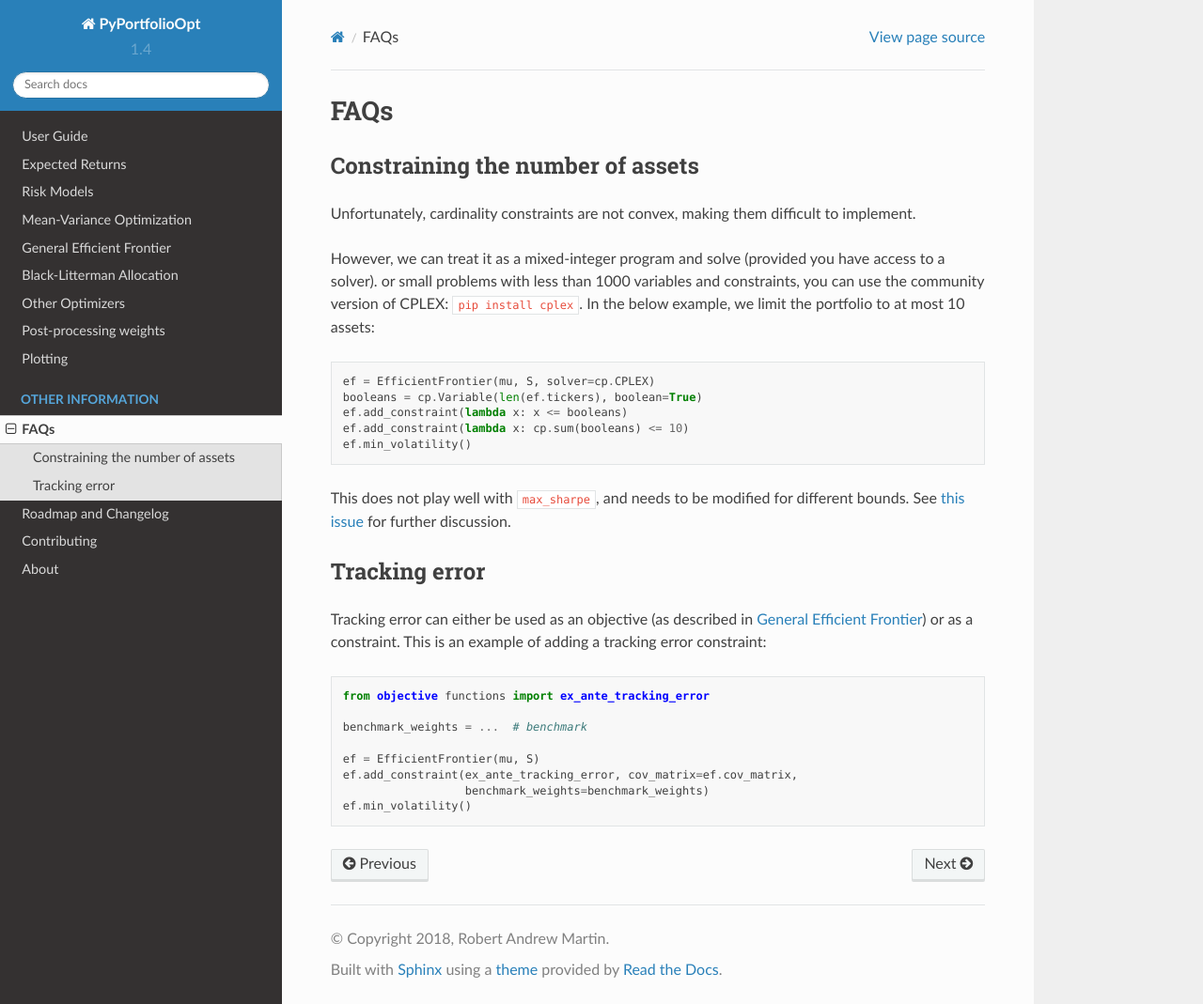
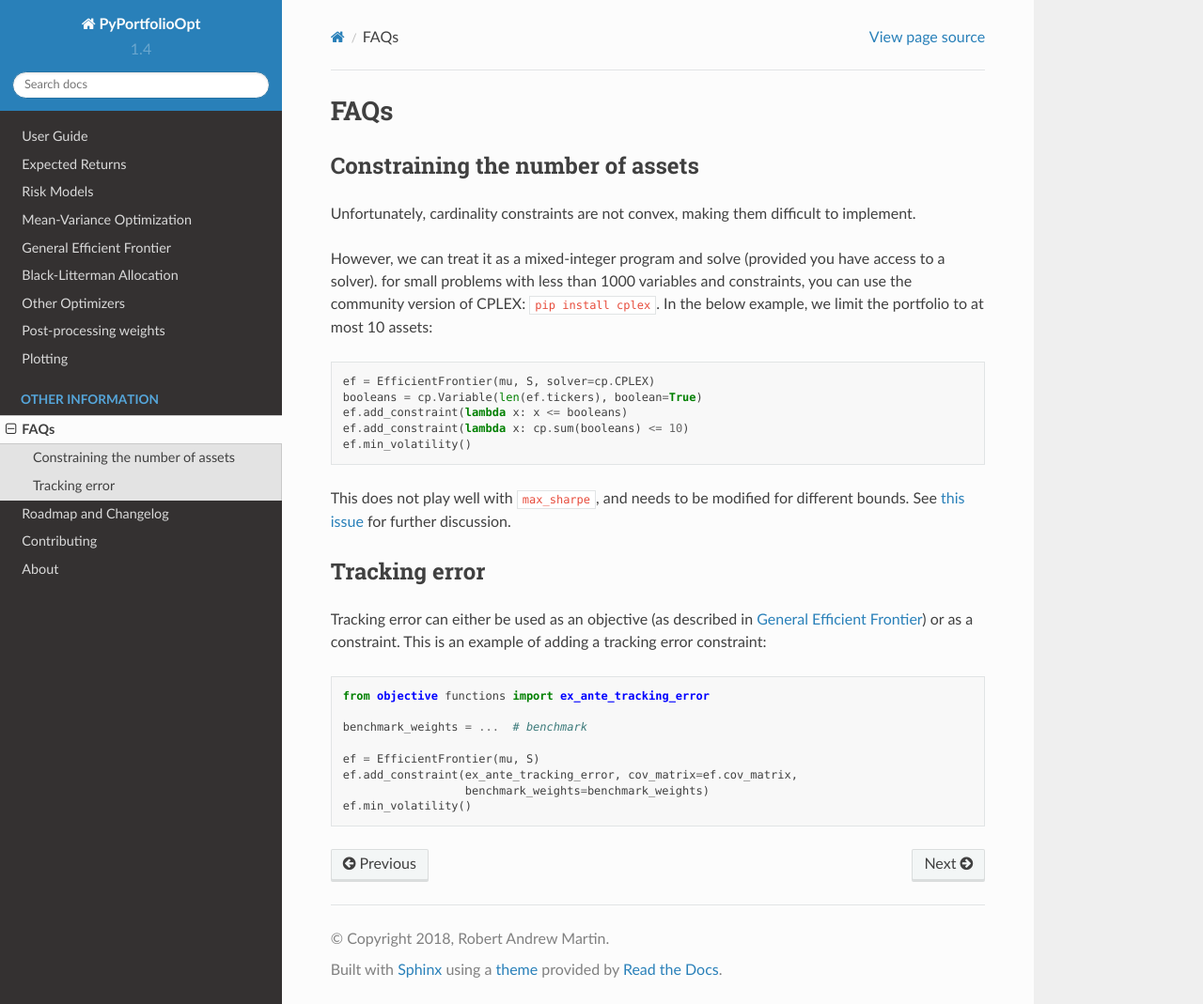
Before and after one commit to robertmartin8/PyPortfolioOpt, a Sphinx documentation site: the page built from docs/FAQ.rst, in a window 1280 px wide and 1069 px high. Shown: the whole window at 94% size. Built offline with Sphinx 7.4.7 and the Read the Docs theme 2.0.0, drawn with Linux system fonts in a browser that asks for light colours.

Commit message:
fix typos

```diff
--- a/docs/FAQ.rst
+++ b/docs/FAQ.rst
@@ -10,7 +10,7 @@
 Unfortunately, cardinality constraints are not convex, making them difficult to implement.
 
 However, we can treat it as a mixed-integer program and solve (provided you have access to a solver).
-or small problems with less than 1000 variables and constraints, you can use the community version of CPLEX:
+for small problems with less than 1000 variables and constraints, you can use the community version of CPLEX:
 ``pip install cplex``. In the below example, we limit the portfolio to at most 10 assets::
 
     ef = EfficientFrontier(mu, S, solver=cp.CPLEX)
--- a/docs/UserGuide.rst
+++ b/docs/UserGuide.rst
@@ -219,6 +219,8 @@
 weights (mathematical details are provided in the :ref:`L2-Regularisation` section).
 To use this feature, change the ``gamma`` parameter::
 
+    from pypfopt import objective_functions
+
     ef = EfficientFrontier(mu, S)
     ef.add_objective(objective_functions.L2_reg, gamma=0.1)
     w = ef.max_sharpe()
```
